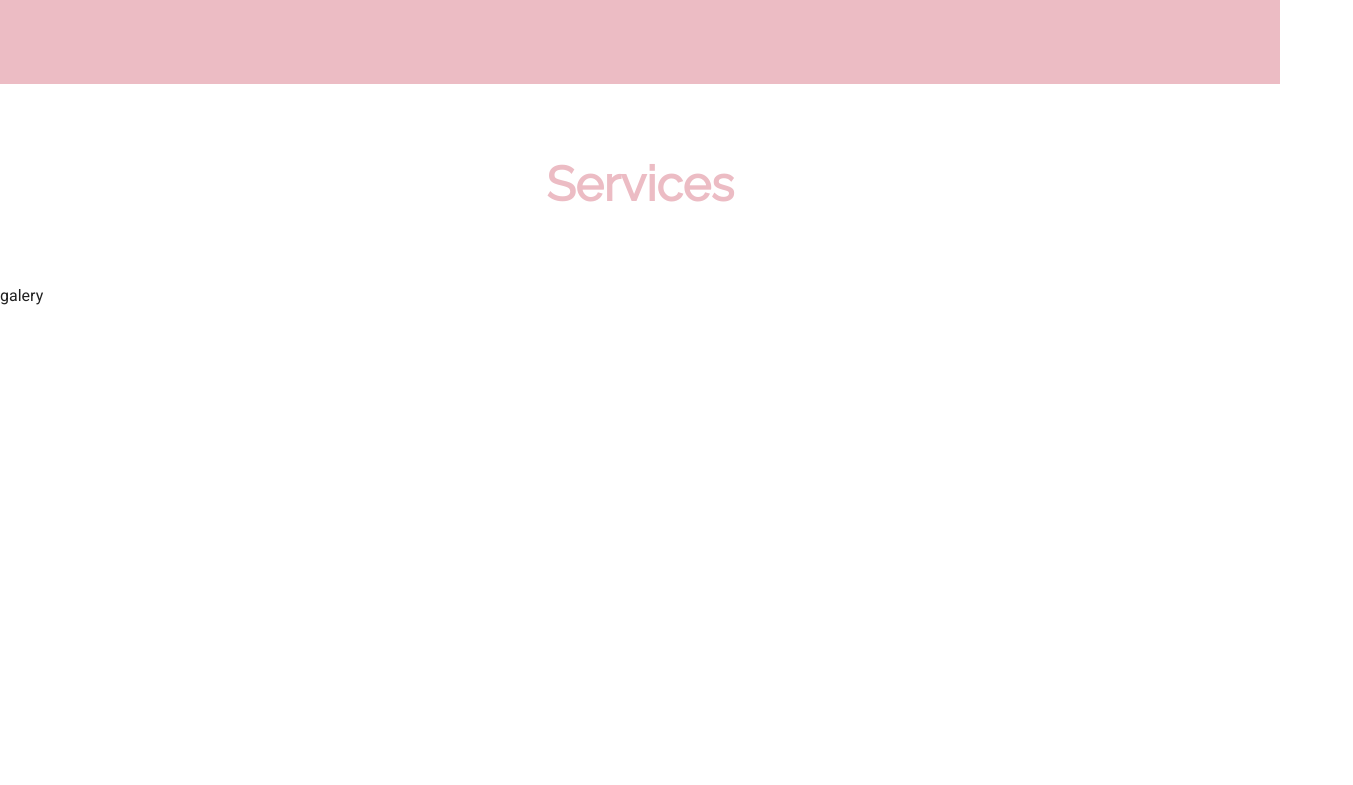
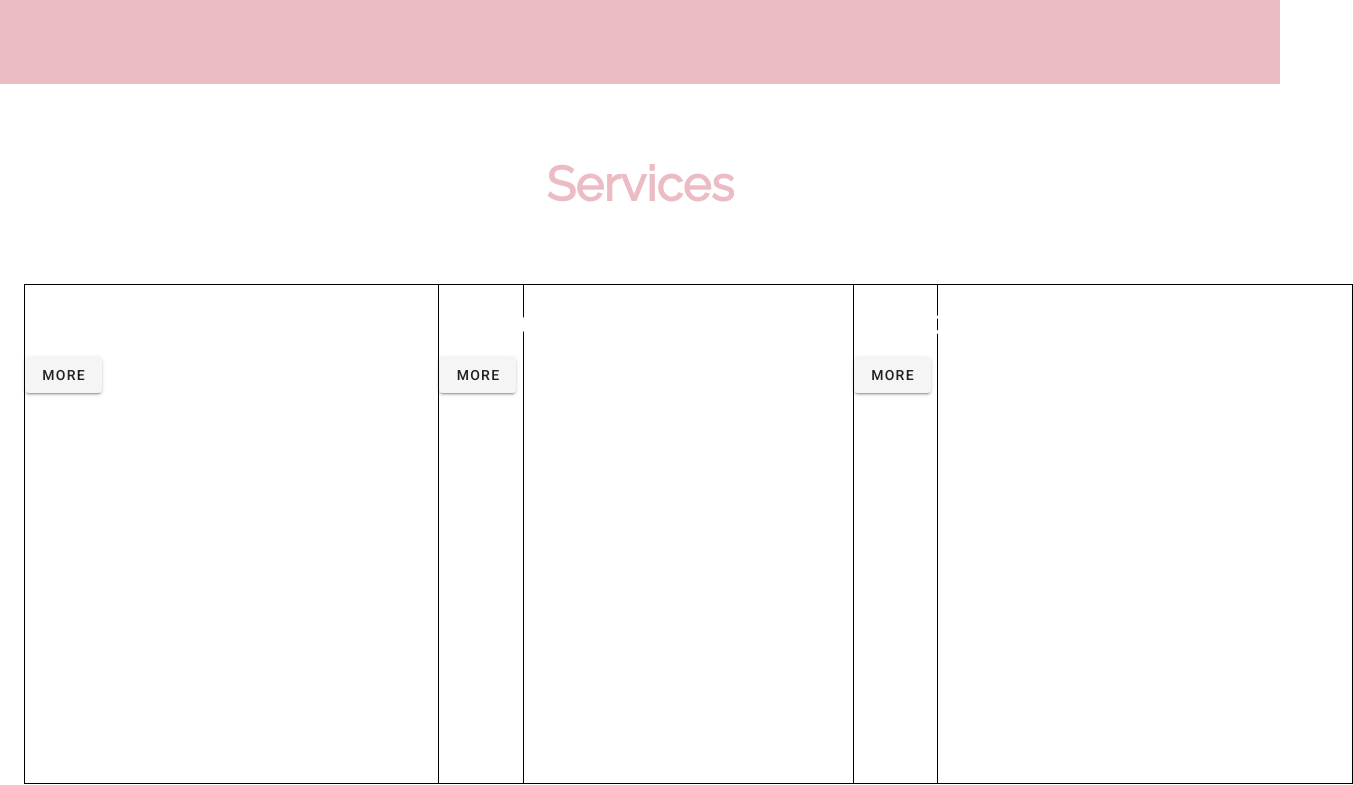
Before and after one commit to NataliaSunday/pinkflowers, a Vue app: page / in a window 1280 px wide. Shown: the part 1348-2133 px from the top of the page, 1353 px wide, since content can reach past the window. Built offline with nearby package versions, Linux system fonts and the light colour scheme.

Commit message:
add photos

```diff
--- a/src/components/servicePanel.vue
+++ b/src/components/servicePanel.vue
@@ -1,11 +1,29 @@
 <template>
-
+    <article class="servicePanel" >
+        <h3 class="heading heading--section heading--white">{{name}}</h3>
+        <v-btn>more</v-btn>
+    </article>
 </template>
 <script>
+
 export default {
+  props: {
+    name: String,
+    imgPath: String,
+    description: String
 
+  }
 }
 </script>
 <style lang="scss">
+.servicePanel{
+  height: 500px;
+  width: 500px;
+  border: 1px solid black;
+  background-position: center;
+  background-size: cover;
+  background-repeat: no-repeat;
+  background-image: ("../assets/services/bouquets.jpg");
+}
 
 </style>
--- a/src/data/servicesData.json
+++ b/src/data/servicesData.json
@@ -4,19 +4,19 @@
         {
             "id": 1,
             "name": "bouquets",
-            "imgPath": "../assets/services/bouquets.jpg",
+            "imgPath": "'../assets/services/bouquets.jpg'",
             "description": "Sed ut perspiciatis unde omnis iste natus error sit voluptatem accusantium doloremque laudantium, totam rem aperiam, eaque ipsa quae ab illo inventore veritatis et quasi architecto beatae vitae dicta sunt explicabo. Nemo enim ipsam voluptatem quia voluptas sit aspernatur aut odit aut fugit, sed quia "
         },
         {
             "id": 2,
             "name": "boxes",
-            "imgPath": "../assets/services/boxes.jpg",
+            "imgPath": "'../assets/services/boxes.jpg'",
             "description": "Ut enim ad minima veniam, quis nostrum exercitationem ullam corporis suscipit laboriosam, nisi ut aliquid ex ea commodi consequatur? Quis autem vel eum iure reprehenderit qui in ea voluptate velit esse quam nihil molestiae consequatur, vel illum qui dolorem eum fugiat quo voluptas nulla pariatur?"
         },
         {
             "id": 3,
             "name": "decorations",
-            "imgPath": "../assets/services/decorations.jpg",
+            "imgPath": "'../assets/services/decorations.jpg'",
             "description": "At vero eos et accusamus et iusto odio dignissimos ducimus qui blanditiis praesentium voluptatum deleniti atque corrupti quos dolores et quas molestias excepturi sint occaecati cupiditate non provident, similique sunt in culpa qui officia deserunt mollitia animi, id est laborum et dolorum fuga."
         }
     ]
--- a/src/views/about.vue
+++ b/src/views/about.vue
@@ -25,15 +25,15 @@
 <script>
 import Heading from '../components/sectionHeadings.vue'
 export default {
-    data(){
-        return{
-            title: "About us",
-            headingColor: "heading--white"
-        }
-    },
-    components:{
-        Heading
+  data () {
+    return {
+      title: 'About us',
+      headingColor: 'heading--white'
     }
+  },
+  components: {
+    Heading
+  }
 }
 </script>
 <style lang="scss">
@@ -53,5 +53,4 @@ export default {
 
 }
 
-
 </style>
--- a/src/views/services.vue
+++ b/src/views/services.vue
@@ -1,30 +1,45 @@
 <template>
    <section class="services bg-white">
         <Heading :sectionTitle=title :headingColor=headingColor></Heading>
+        <ul class="services__panels d-flex ">
+            <li class="services__panels__panel" v-for="el in services" :key="el.id">
+                <service-panel :name="el.name" :imgPath="el.imgPath" :description="el.description"></service-panel>
+
+            </li>
+        </ul>
    </section>
 </template>
 <script>
+import json from '../data/servicesData.json'
 import Heading from '../components/sectionHeadings.vue'
 import servicePanel from '../components/servicePanel.vue'
 export default {
-    data(){
-        return{
-            title: "Services",
-            headingColor: "heading--pink",
-            services: {
-                name: 'bouquest',
-                imgPath: '../assets/bouquest.jpg',
-                description: 'Sed ut perspiciatis unde omnis iste natus error sit voluptatem accusantium doloremque laudantium, totam rem aperiam, eaque ipsa quae ab illo inventore veritatis et quasi architecto beatae vitae dicta sunt explicabo. Nemo enim ipsam voluptatem quia voluptas sit aspernatur aut odit aut fugit, sed quia '
-
-            }
-        }
-    },
-    components:{
-        Heading,
-        servicePanel
+  data () {
+    return {
+      title: 'Services',
+      headingColor: 'heading--pink',
+      services: json.services
+    }
+  },
+  components: {
+    Heading,
+    servicePanel
+  }
+}
+</script>
+<style lang="scss">
+.services{
+    width: 100vw;
+    height: 100vh;
+    &__panels{
+      width: inherit;
+      height: inherit;
+      list-style: none;
+      &__panel{
+        width: 33%;
+        height: inherit;
+      }
     }
 }
-</script>
-<style scoped>
 
 </style>
```
Also changed, not shown: src/components/sectionHeadings.vue (+4 -4 lines), src/views/header.vue (+7 -7 lines).
